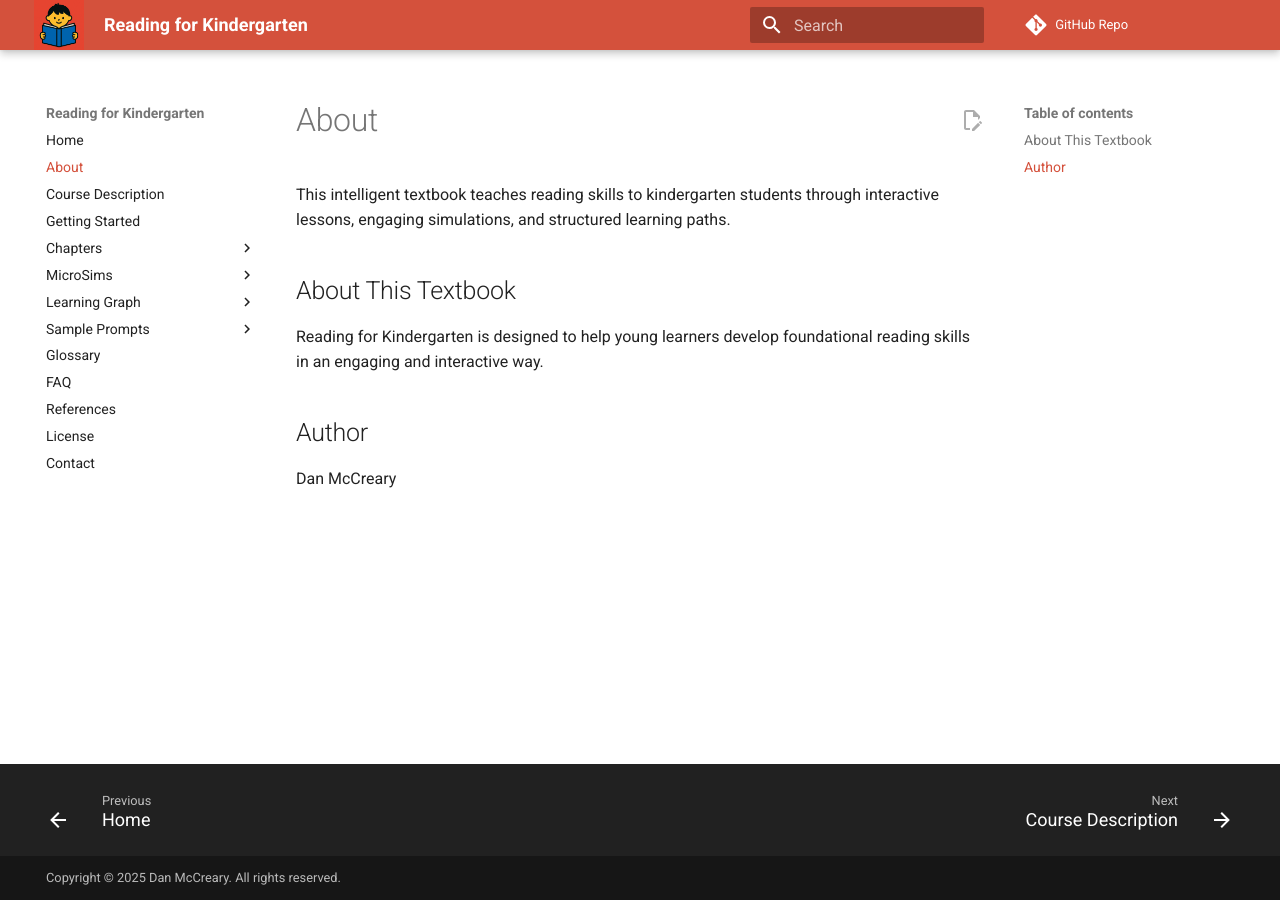
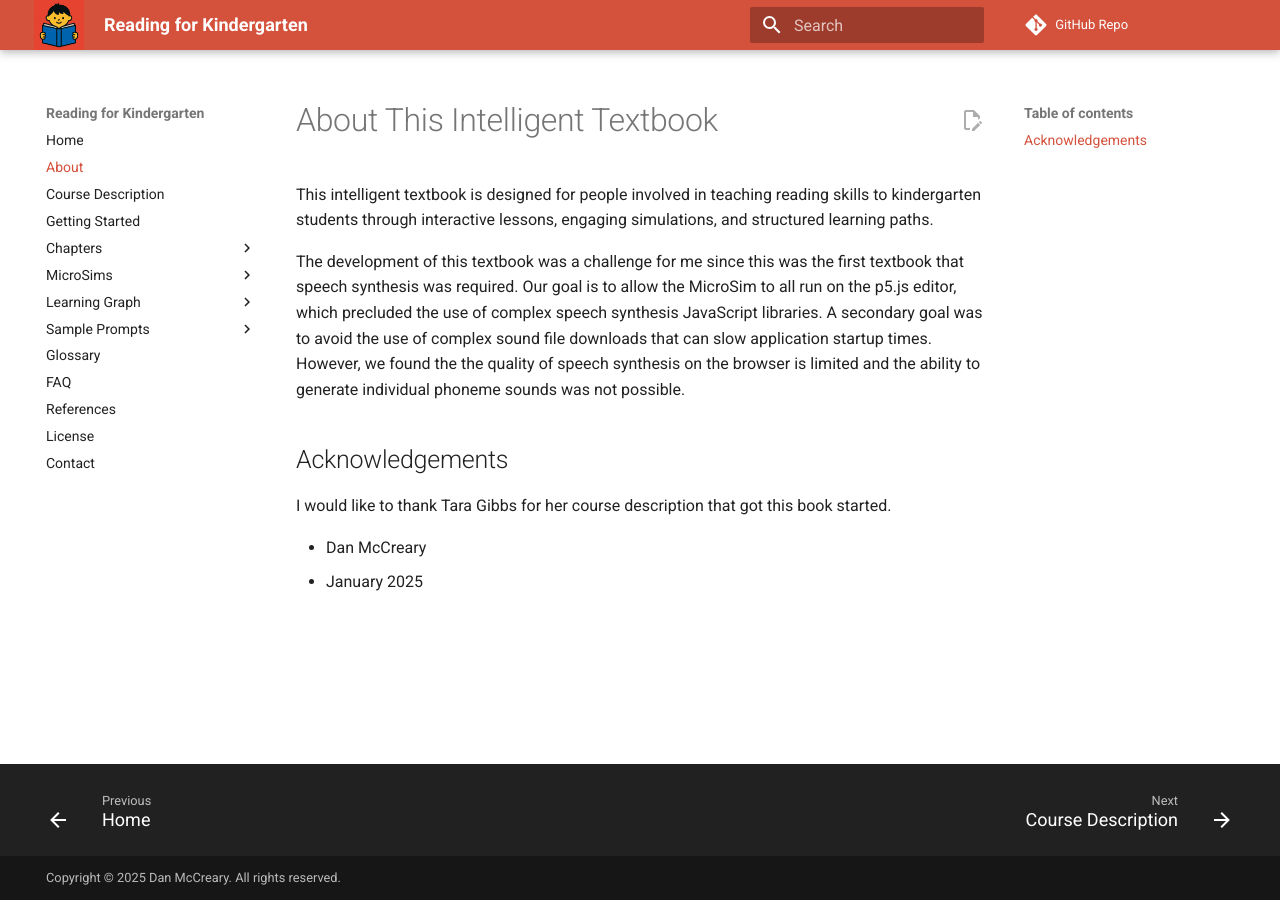
Before and after one commit to dmccreary/reading-for-kindergarten, an MkDocs documentation site: the page built from docs/about.md, in a window 1280 px wide. Built offline with MkDocs 1.6.1 and Material for MkDocs 9.7.7, drawn with Linux system fonts in a browser that asks for light colours; comment, search, counter and statistics services are not loaded.

Commit message:
updated about

```diff
--- a/docs/about.md
+++ b/docs/about.md
@@ -1,11 +1,17 @@
-# About
+# About This Intelligent Textbook
 
-This intelligent textbook teaches reading skills to kindergarten students through interactive lessons, engaging simulations, and structured learning paths.
+This intelligent textbook is designed for people involved in teaching reading skills to kindergarten students through interactive lessons, engaging simulations, and structured learning paths.
 
-## About This Textbook
+The development of this textbook was a challenge for me since this was the first textbook
+that speech synthesis was required.  Our goal is to allow the MicroSim to all
+run on the p5.js editor, which precluded the use of complex speech synthesis JavaScript
+libraries.  A secondary goal was to avoid the use of complex sound file downloads
+that can slow application startup times.  However, we found the
+the quality of speech synthesis on the browser is limited and the ability to generate individual phoneme sounds was not possible.
 
-Reading for Kindergarten is designed to help young learners develop foundational reading skills in an engaging and interactive way.
+## Acknowledgements
 
-## Author
+I would like to thank Tara Gibbs for her course description that got this book started.
 
-Dan McCreary
+- Dan McCreary
+- January 2025
```
